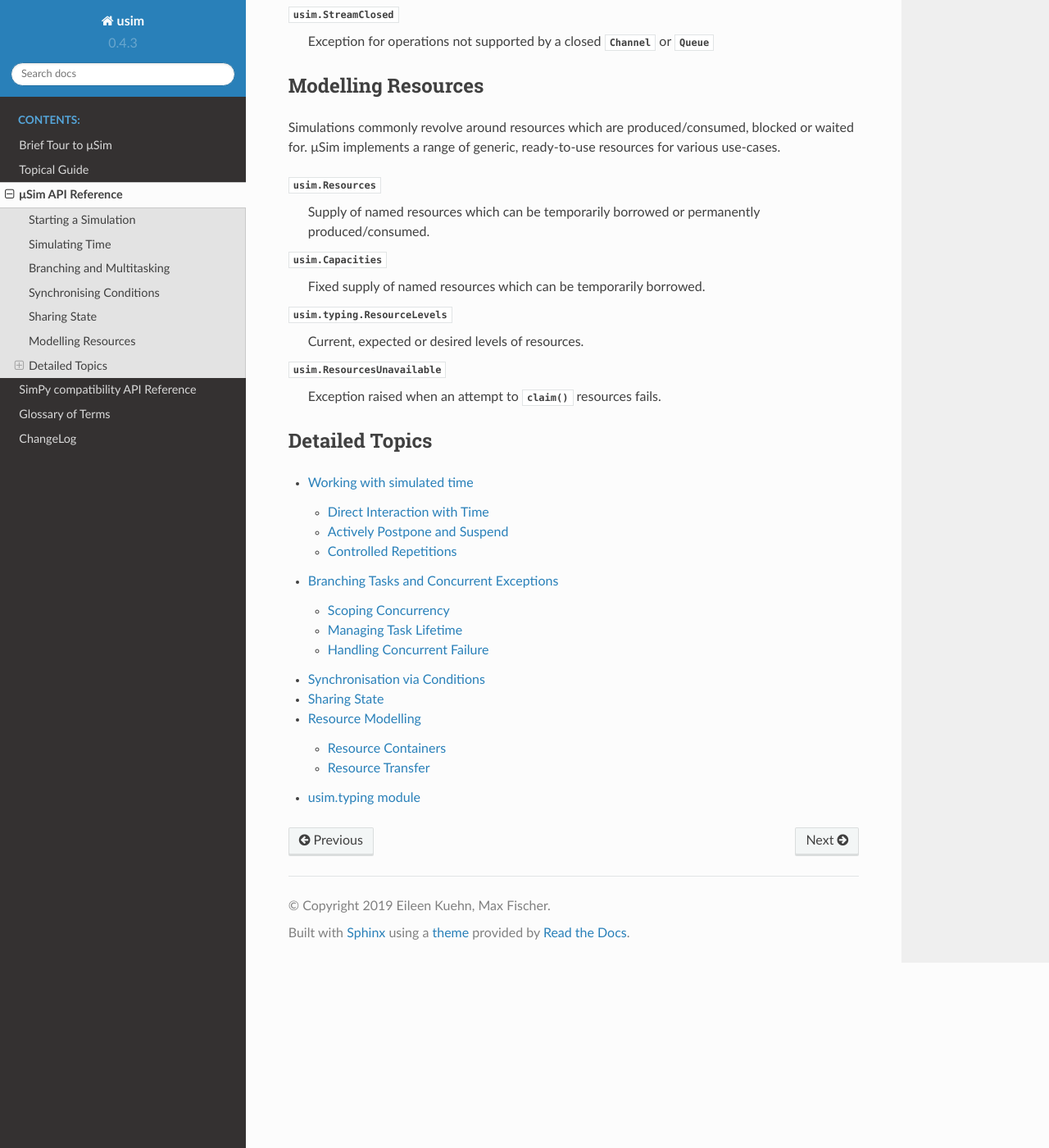
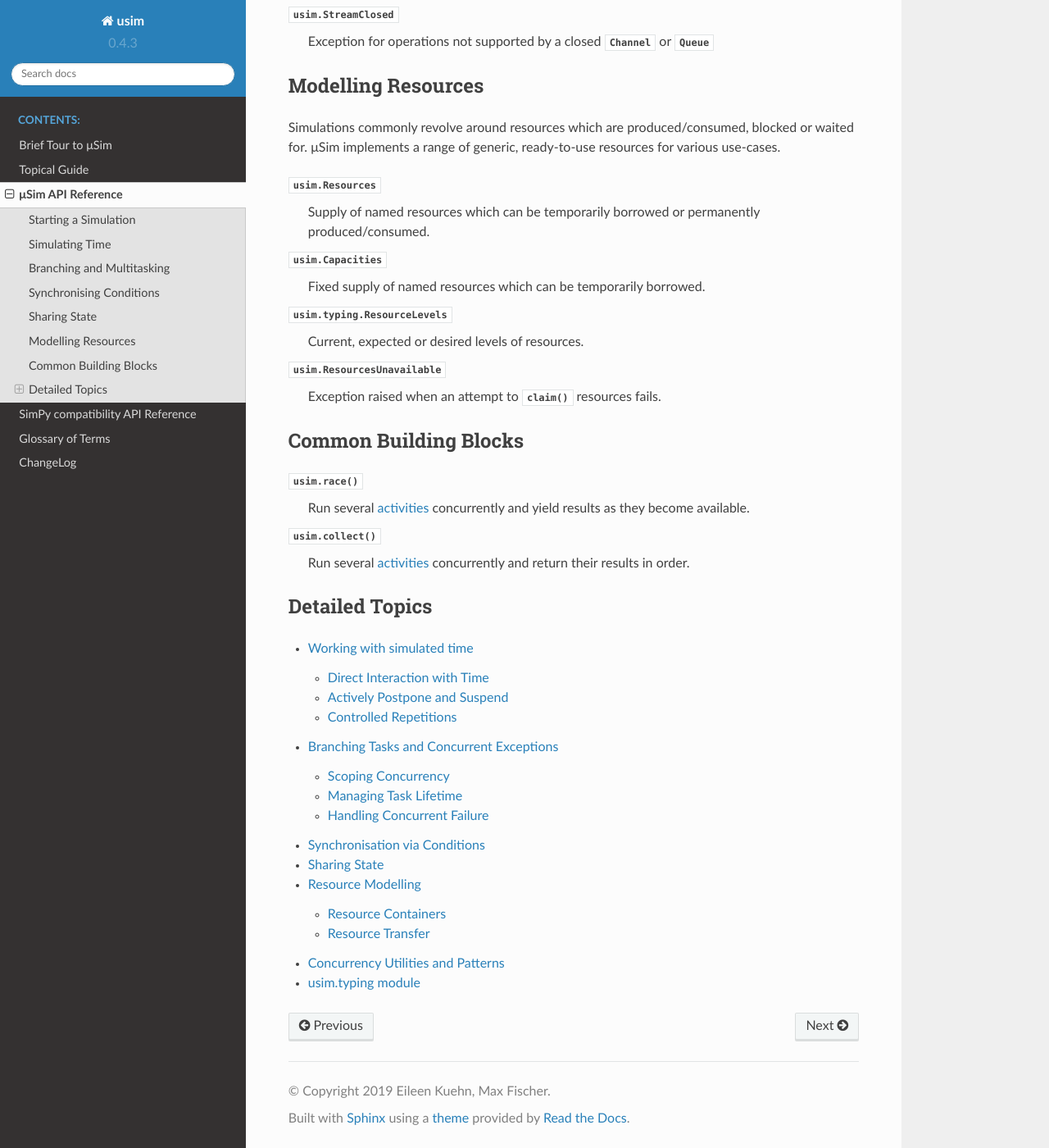
Before and after one commit to MaineKuehn/usim, a Sphinx documentation site: the page built from docs/source/api/usim.rst, in a window 1280 px wide and 1400 px high, scrolled down 2675 px. Shown: the whole window at 82% size. Built offline with Sphinx 7.4.7 and the Read the Docs theme 2.0.0, drawn with Linux system fonts in a browser that asks for light colours; formulas are drawn with MathJax 3.

Commit message:
added race and collect to docs

```diff
--- a/docs/source/api/usim.rst
+++ b/docs/source/api/usim.rst
@@ -159,6 +159,17 @@ blocked or waited for.
     Exception raised when an attempt to :py:meth:`~usim.Resources.claim`
     resources fails.
 
+Common Building Blocks
+----------------------
+
+:py:func:`usim.race`
+    Run several :term:`activities <activity>` concurrently and yield results
+    as they become available.
+
+:py:func:`usim.collect`
+    Run several :term:`activities <activity>` concurrently and return
+    their results in order.
+
 Detailed Topics
 ---------------
 
@@ -170,6 +181,7 @@ Detailed Topics
     usim_synchronising
     usim_sharing
     usim_resources
+    usim_common
     usim.typing
 
 .. _SimPy: https://simpy.readthedocs.io/
--- /dev/null
+++ b/docs/source/api/usim_common.rst
@@ -0,0 +1,9 @@
+Concurrency Utilities and Patterns
+==================================
+
+.. autofunction:: usim.race
+    :async-for:
+
+
+.. autofunction:: usim.collect
+    :async:
```
